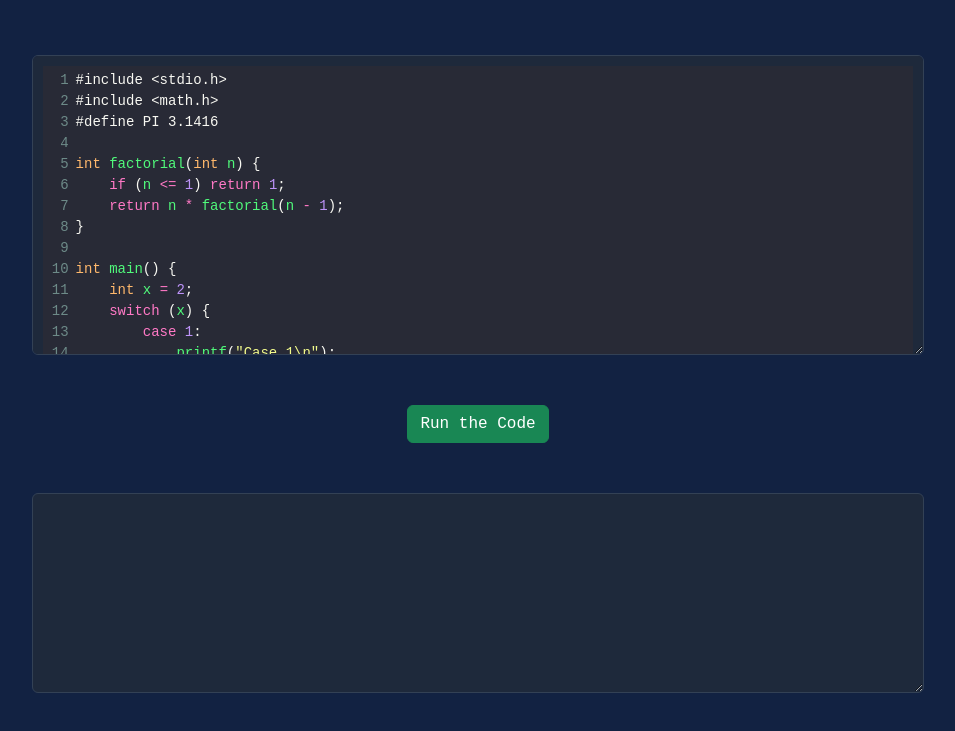
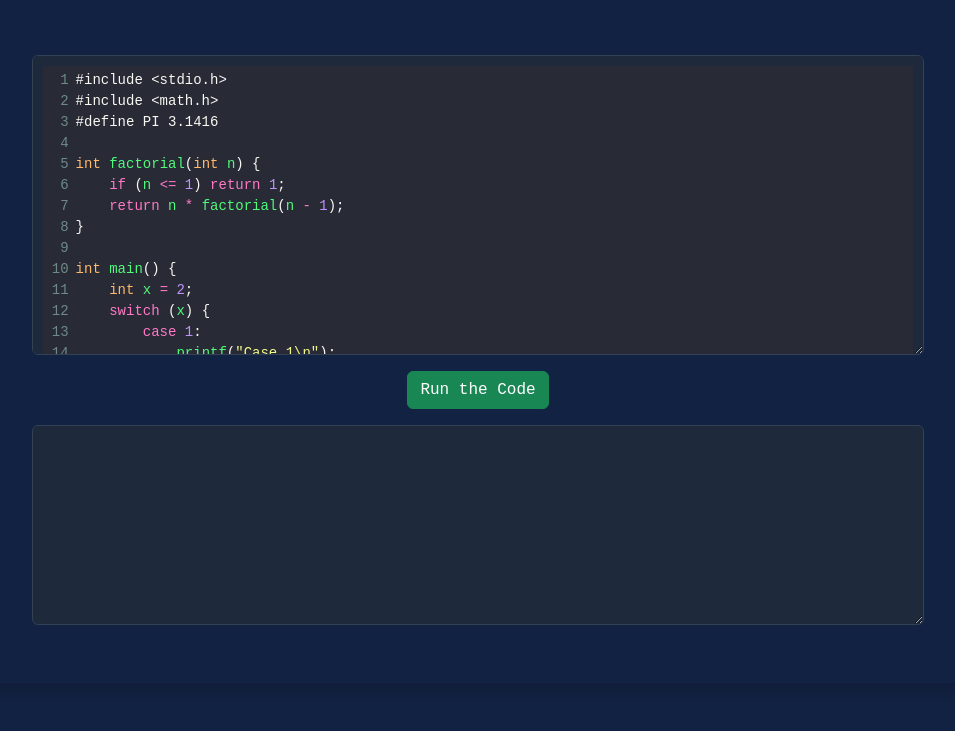
Before and after one commit to AnisurRahmanJU/CRunnerJS, a plain HTML site: page index.html in a window 1280 px wide. Shown: the part 89-820 px from the top of the page, without its empty margins (162-1117 px from the left). Drawn offline with nearby package versions, Linux system fonts and the light colour scheme.

Commit message:
Update index.html

```diff
--- a/index.html
+++ b/index.html
@@ -76,10 +76,10 @@ int main() {
 
     <!-- CodeMirror editor container -->
     <div>
-    <div id="editor"></div><br>
+    <div id="editor"></div>
     <div class="d-flex my-3 justify-content-center gap-3">
      <button onclick="runCode()" class="btn btn-success">Run the Code</button>
-    </div><br>
+    </div>
     <!-- Output area -->
     <pre id="output"></pre>
      <br>
```
